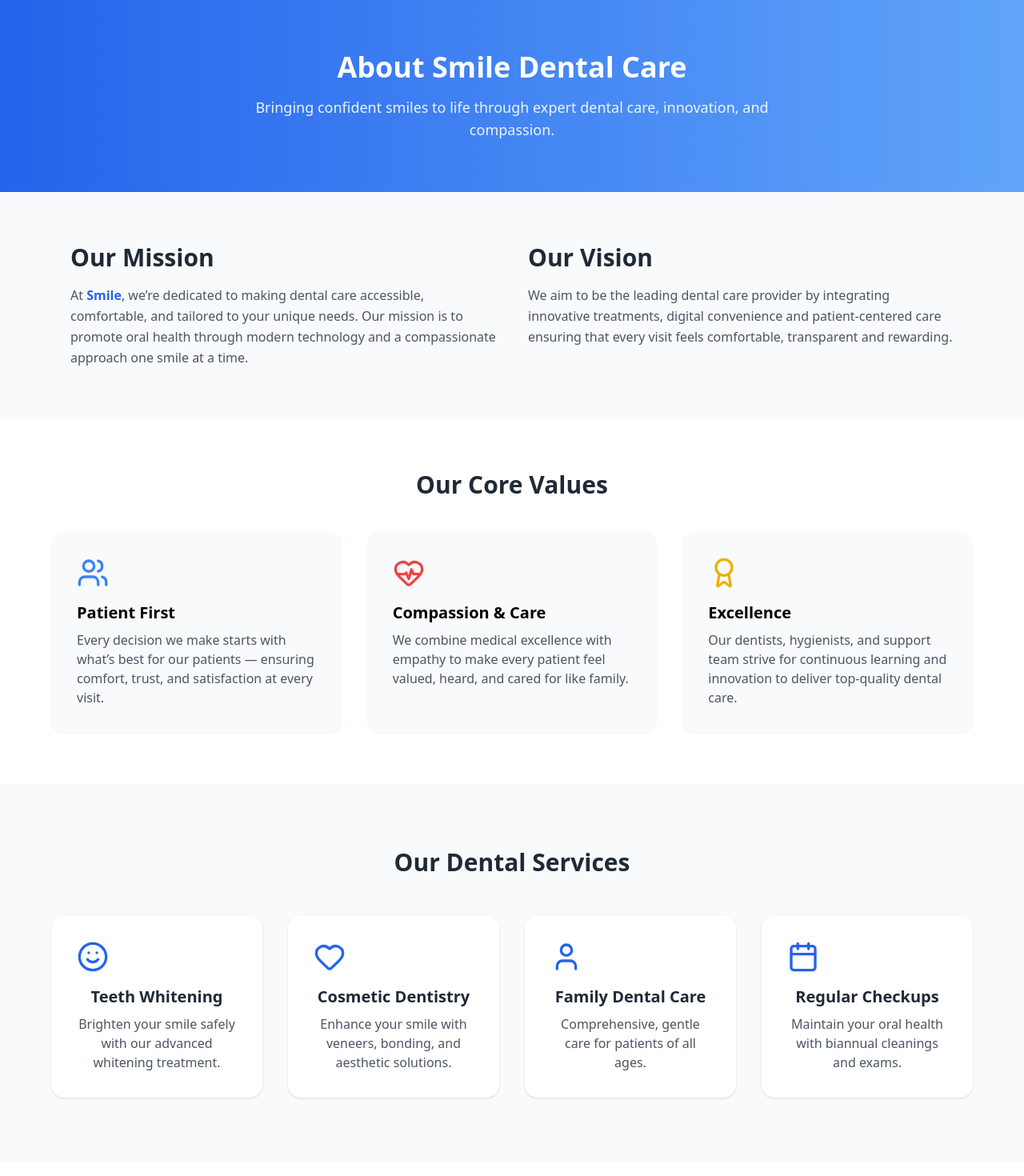
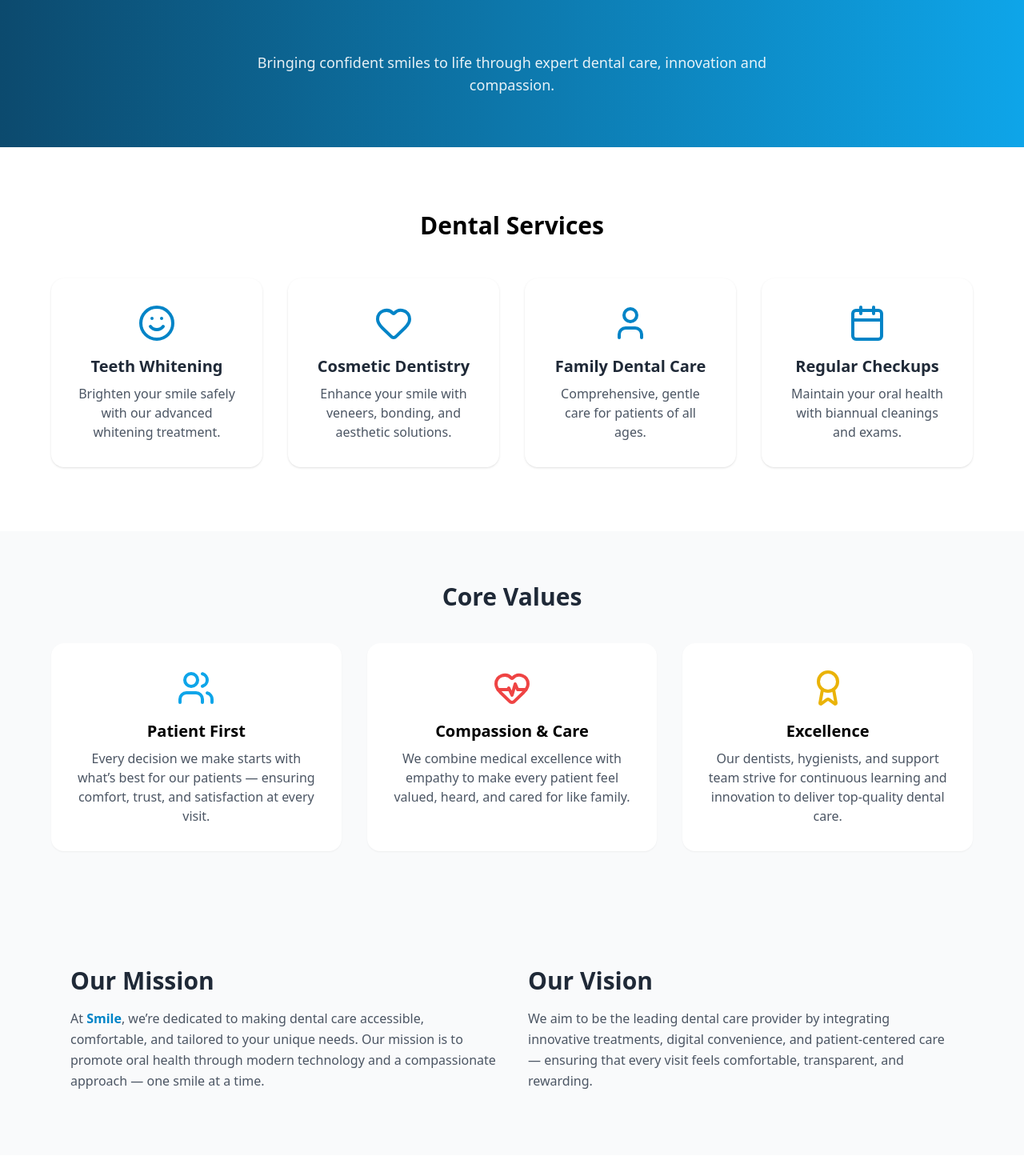
Before and after one commit to Chechep/smile, a React (Vite) app in the folder client/: page /about in a window 1280 px wide. Shown: the part 80-1550 px from the top of the page at 80% size. Built offline with nearby package versions, Linux system fonts and the light colour scheme.

Commit message:
update home

```diff
--- a/client/src/components/Footer.jsx
+++ b/client/src/components/Footer.jsx
@@ -2,7 +2,7 @@ export default function Footer() {
     return (
       <footer className="bg-blue-600 dark:bg-blue-800 text-white py-6 mt-16">
         <div className="max-w-6xl mx-auto text-center">
-          <p>© {new Date().getFullYear()} Smile Dental. All rights reserved.</p>
+          <p>© {new Date().getFullYear()} Smile. All rights reserved.</p>
           <p className="text-sm opacity-80 mt-2">Empowering bright smiles with modern dental care.</p>
         </div>
       </footer>
--- a/client/src/pages/About.jsx
+++ b/client/src/pages/About.jsx
@@ -1,25 +1,42 @@
 import { motion } from "framer-motion";
-import { Users, HeartPulse, Award, Smile, Heart, User, Calendar } from "lucide-react";
+import {
+  Users,
+  HeartPulse,
+  Award,
+  Smile,
+  Heart,
+  User,
+  Calendar,
+} from "lucide-react";
+
+const fadeInUp = {
+  hidden: { opacity: 0, y: 40 },
+  visible: (delay = 0) => ({
+    opacity: 1,
+    y: 0,
+    transition: { delay, duration: 0.6, ease: "easeOut" },
+  }),
+};
 
 export default function AboutServices() {
   const services = [
     {
-      icon: <Smile className="w-10 h-10 text-blue-600 mb-4" />,
+      icon: <Smile className="w-12 h-12 text-sky-600 mb-4 mx-auto" />,
       title: "Teeth Whitening",
       desc: "Brighten your smile safely with our advanced whitening treatment.",
     },
     {
-      icon: <Heart className="w-10 h-10 text-blue-600 mb-4" />,
+      icon: <Heart className="w-12 h-12 text-sky-600 mb-4 mx-auto" />,
       title: "Cosmetic Dentistry",
       desc: "Enhance your smile with veneers, bonding, and aesthetic solutions.",
     },
     {
-      icon: <User className="w-10 h-10 text-blue-600 mb-4" />,
+      icon: <User className="w-12 h-12 text-sky-600 mb-4 mx-auto" />,
       title: "Family Dental Care",
       desc: "Comprehensive, gentle care for patients of all ages.",
     },
     {
-      icon: <Calendar className="w-10 h-10 text-blue-600 mb-4" />,
+      icon: <Calendar className="w-12 h-12 text-sky-600 mb-4 mx-auto" />,
       title: "Regular Checkups",
       desc: "Maintain your oral health with biannual cleanings and exams.",
     },
@@ -28,87 +45,42 @@ export default function AboutServices() {
   return (
     <section className="min-h-screen bg-gray-50 dark:bg-gray-900 transition-colors">
       {/* ===== Hero Section ===== */}
-      <div className="text-center py-16 px-6 bg-gradient-to-r from-blue-600 to-blue-400 dark:from-blue-700 dark:to-blue-500 text-white">
-        <h1 className="text-4xl font-bold mb-4">About Smile Dental Care</h1>
+      <motion.div
+        initial="hidden"
+        whileInView="visible"
+        viewport={{ once: true }}
+        variants={fadeInUp}
+        className="text-center py-16 px-6 bg-gradient-to-r from-sky-900 to-sky-500 dark:from-black dark:to-sky-700 text-white"
+      >
         <p className="max-w-2xl mx-auto text-lg opacity-90">
-          Bringing confident smiles to life through expert dental care, innovation, and compassion.
+          Bringing confident smiles to life through expert dental care,
+          innovation and compassion.
         </p>
-      </div>
+      </motion.div>
 
-      {/* ===== Mission & Vision ===== */}
-      <div className="max-w-6xl mx-auto py-16 px-6 grid md:grid-cols-2 gap-10">
-        <div>
-          <h2 className="text-3xl font-semibold text-gray-800 dark:text-white mb-4">Our Mission</h2>
-          <p className="text-gray-600 dark:text-gray-400 leading-relaxed">
-            At <span className="font-semibold text-blue-600">Smile</span>, we’re dedicated to making dental care accessible,
-            comfortable, and tailored to your unique needs. Our mission is to promote oral health
-            through modern technology and a compassionate approach one smile at a time.
-          </p>
-        </div>
-        <div>
-          <h2 className="text-3xl font-semibold text-gray-800 dark:text-white mb-4">Our Vision</h2>
-          <p className="text-gray-600 dark:text-gray-400 leading-relaxed">
-            We aim to be the leading dental care provider by integrating innovative treatments,
-            digital convenience and patient-centered care ensuring that every visit feels comfortable,
-            transparent and rewarding.
-          </p>
-        </div>
-      </div>
-
-      {/* ===== Core Values ===== */}
-      <div className="bg-white dark:bg-gray-800 py-16 px-6">
-        <h2 className="text-3xl font-bold text-center text-gray-800 dark:text-white mb-10">
-          Our Core Values
+      {/* ===== Our Services ===== */}
+      <motion.div
+        initial="hidden"
+        whileInView="visible"
+        viewport={{ once: true }}
+        variants={fadeInUp}
+        className="py-20 px-6 md:px-16 bg-white dark:bg-black transition-colors"
+      >
+        <h2 className="text-3xl font-bold text-center mb-12 text-black dark:text-white">
+        Dental Services
         </h2>
 
-        <div className="max-w-6xl mx-auto grid md:grid-cols-3 gap-8">
-          <motion.div
-            whileHover={{ scale: 1.03 }}
-            className="bg-gray-50 dark:bg-gray-900 p-8 rounded-2xl shadow-sm hover:shadow-md transition"
-          >
-            <Users className="w-10 h-10 text-blue-500 mb-4" />
-            <h3 className="text-xl font-semibold mb-2 dark:text-white">Patient First</h3>
-            <p className="text-gray-600 dark:text-gray-400">
-              Every decision we make starts with what’s best for our patients — ensuring comfort, trust, and satisfaction at every visit.
-            </p>
-          </motion.div>
-
-          <motion.div
-            whileHover={{ scale: 1.03 }}
-            className="bg-gray-50 dark:bg-gray-900 p-8 rounded-2xl shadow-sm hover:shadow-md transition"
-          >
-            <HeartPulse className="w-10 h-10 text-red-500 mb-4" />
-            <h3 className="text-xl font-semibold mb-2 dark:text-white">Compassion & Care</h3>
-            <p className="text-gray-600 dark:text-gray-400">
-              We combine medical excellence with empathy to make every patient feel valued, heard, and cared for like family.
-            </p>
-          </motion.div>
-
-          <motion.div
-            whileHover={{ scale: 1.03 }}
-            className="bg-gray-50 dark:bg-gray-900 p-8 rounded-2xl shadow-sm hover:shadow-md transition"
-          >
-            <Award className="w-10 h-10 text-yellow-500 mb-4" />
-            <h3 className="text-xl font-semibold mb-2 dark:text-white">Excellence</h3>
-            <p className="text-gray-600 dark:text-gray-400">
-              Our dentists, hygienists, and support team strive for continuous learning and innovation to deliver top-quality dental care.
-            </p>
-          </motion.div>
-        </div>
-      </div>
-
-      {/* ===== Our Services ===== */}
-      <div className="py-20 px-6 md:px-16 bg-gray-50 dark:bg-gray-900 transition-colors">
-        <h2 className="text-3xl font-bold text-center mb-12 text-gray-800 dark:text-white">
-          Our Dental Services
-        </h2>
-
-        <div className="grid md:grid-cols-2 lg:grid-cols-4 gap-8 max-w-6xl mx-auto">
+        <div className="grid md:grid-cols-2 lg:grid-cols-4 gap-8 max-w-6xl mx-auto text-center">
           {services.map((service, index) => (
             <motion.div
               key={index}
-              className="p-8 rounded-2xl bg-white dark:bg-gray-800 shadow hover:shadow-lg transition text-center"
-              whileHover={{ scale: 1.03 }}
+              variants={fadeInUp}
+              custom={index * 0.2}
+              initial="hidden"
+              whileInView="visible"
+              viewport={{ once: true }}
+              className="p-8 rounded-2xl dark:bg-gray-800 shadow hover:shadow-lg transition"
+              whileHover={{ scale: 1.05 }}
             >
               {service.icon}
               <h3 className="text-xl font-semibold mb-2 text-gray-800 dark:text-white">
@@ -118,7 +90,104 @@ export default function AboutServices() {
             </motion.div>
           ))}
         </div>
-      </div>
+      </motion.div>
+
+      {/* ===== Core Values ===== */}
+      <motion.div
+        initial="hidden"
+        whileInView="visible"
+        viewport={{ once: true }}
+        variants={fadeInUp}
+        className="bg-gray-50 dark:bg-gray-900 py-16 px-6"
+      >
+        <h2 className="text-3xl font-bold text-center text-gray-800 dark:text-white mb-10">
+        Core Values
+        </h2>
+
+        <div className="max-w-6xl mx-auto grid md:grid-cols-3 gap-8 text-center">
+          <motion.div
+            variants={fadeInUp}
+            custom={0.1}
+            whileHover={{ scale: 1.05 }}
+            className="bg-white dark:bg-gray-800 p-8 rounded-2xl shadow-sm hover:shadow-md transition"
+          >
+            <Users className="w-12 h-12 text-sky-500 mb-4 mx-auto" />
+            <h3 className="text-xl font-semibold mb-2 dark:text-white">
+              Patient First
+            </h3>
+            <p className="text-gray-600 dark:text-gray-400">
+              Every decision we make starts with what’s best for our patients —
+              ensuring comfort, trust, and satisfaction at every visit.
+            </p>
+          </motion.div>
+
+          <motion.div
+            variants={fadeInUp}
+            custom={0.2}
+            whileHover={{ scale: 1.05 }}
+            className="bg-white dark:bg-gray-800 p-8 rounded-2xl shadow-sm hover:shadow-md transition"
+          >
+            <HeartPulse className="w-12 h-12 text-red-500 mb-4 mx-auto" />
+            <h3 className="text-xl font-semibold mb-2 dark:text-white">
+              Compassion & Care
+            </h3>
+            <p className="text-gray-600 dark:text-gray-400">
+              We combine medical excellence with empathy to make every patient
+              feel valued, heard, and cared for like family.
+            </p>
+          </motion.div>
+
+          <motion.div
+            variants={fadeInUp}
+            custom={0.3}
+            whileHover={{ scale: 1.05 }}
+            className="bg-white dark:bg-gray-800 p-8 rounded-2xl shadow-sm hover:shadow-md transition"
+          >
+            <Award className="w-12 h-12 text-yellow-500 mb-4 mx-auto" />
+            <h3 className="text-xl font-semibold mb-2 dark:text-white">
+              Excellence
+            </h3>
+            <p className="text-gray-600 dark:text-gray-400">
+              Our dentists, hygienists, and support team strive for continuous
+              learning and innovation to deliver top-quality dental care.
+            </p>
+          </motion.div>
+        </div>
+      </motion.div>
+
+      {/* ===== Mission & Vision ===== */}
+      <motion.div
+        initial="hidden"
+        whileInView="visible"
+        viewport={{ once: true }}
+        variants={fadeInUp}
+        className="max-w-6xl mx-auto py-20 px-6 grid md:grid-cols-2 gap-10"
+      >
+        <motion.div variants={fadeInUp} custom={0.1}>
+          <h2 className="text-3xl font-semibold text-gray-800 dark:text-white mb-4">
+            Our Mission
+          </h2>
+          <p className="text-gray-600 dark:text-gray-400 leading-relaxed">
+            At <span className="font-semibold text-sky-600">Smile</span>, we’re
+            dedicated to making dental care accessible, comfortable, and
+            tailored to your unique needs. Our mission is to promote oral health
+            through modern technology and a compassionate approach — one smile
+            at a time.
+          </p>
+        </motion.div>
+
+        <motion.div variants={fadeInUp} custom={0.2}>
+          <h2 className="text-3xl font-semibold text-gray-800 dark:text-white mb-4">
+            Our Vision
+          </h2>
+          <p className="text-gray-600 dark:text-gray-400 leading-relaxed">
+            We aim to be the leading dental care provider by integrating
+            innovative treatments, digital convenience, and patient-centered
+            care — ensuring that every visit feels comfortable, transparent, and
+            rewarding.
+          </p>
+        </motion.div>
+      </motion.div>
     </section>
   );
 }
--- a/client/src/pages/Home.jsx
+++ b/client/src/pages/Home.jsx
@@ -1,38 +1,93 @@
 import { motion } from "framer-motion";
 import { Link } from "react-router-dom";
-import { Star } from "lucide-react";
-import DentistCard from "../components/DentistCard";
+import { User, Smile, Heart, Calendar } from "lucide-react";
+
+const fadeInUp = {
+  hidden: { opacity: 0, y: 40 },
+  visible: (delay = 0) => ({
+    opacity: 1,
+    y: 0,
+    transition: { delay, duration: 0.6, ease: "easeOut" },
+  }),
+};
 
 export default function Home() {
+  const services = [
+    {
+      icon: <Smile className="w-12 h-12 text-sky-600 mb-4 mx-auto" />,
+      title: "Teeth Whitening",
+      desc: "Brighten your smile safely with our advanced whitening treatment.",
+    },
+    {
+      icon: <Heart className="w-12 h-12 text-sky-600 mb-4 mx-auto" />,
+      title: "Cosmetic Dentistry",
+      desc: "Enhance your smile with veneers, bonding, and aesthetic solutions.",
+    },
+    {
+      icon: <User className="w-12 h-12 text-sky-600 mb-4 mx-auto" />,
+      title: "Family Dental Care",
+      desc: "Comprehensive, gentle care for patients of all ages.",
+    },
+    {
+      icon: <Calendar className="w-12 h-12 text-sky-600 mb-4 mx-auto" />,
+      title: "Regular Checkups",
+      desc: "Maintain your oral health with biannual cleanings and exams.",
+    },
+  ];
+
+  const testimonials = [
+    {
+      name: "Jane Mwangi",
+      review:
+        "Amazing experience! The staff were so kind and professional. I finally enjoy my dental visits!",
+      rating: 5,
+    },
+    {
+      name: "Brian Otieno",
+      review:
+        "Dr. Kim gave me the perfect smile I’ve always wanted. Highly recommend Smile Dental!",
+      rating: 4.8,
+    },
+    {
+      name: "Lilian Wambui",
+      review:
+        "Their tech and attention to detail are unmatched. The environment is clean and comfortable.",
+      rating: 5,
+    },
+  ];
+
   return (
     <div className="min-h-screen bg-gray-50 dark:bg-gray-900 transition-colors">
-      {/* Hero Section */}
+      {/* ===== Hero Section ===== */}
       <section className="flex flex-col-reverse md:flex-row items-center justify-between px-6 md:px-16 py-20">
         <motion.div
           className="text-center md:text-left md:w-1/2"
-          initial={{ opacity: 0, y: 30 }}
-          animate={{ opacity: 1, y: 0 }}
-          transition={{ duration: 0.6 }}
+          initial="hidden"
+          whileInView="visible"
+          viewport={{ once: true }}
+          variants={fadeInUp}
         >
           <h1 className="text-4xl md:text-5xl font-bold text-gray-800 dark:text-white mb-4">
-            Brighten Your Smile with <span className="text-blue-600">Smile Dental</span>
+            Brighten Your Smile with{" "}
+            <span className="text-sky-600">Smile Dental</span>
           </h1>
           <p className="text-gray-600 dark:text-gray-300 mb-6 leading-relaxed">
-            Experience professional dental care with a personal touch.
-            From check-ups to cosmetic procedures — we make your smile shine confidently.
+            Experience professional dental care with a personal touch. From
+            check-ups to cosmetic procedures — we make your smile shine
+            confidently.
           </p>
           <div className="flex gap-4 justify-center md:justify-start">
             <Link
-              to="/signup"
-              className="bg-blue-600 hover:bg-blue-700 text-white font-semibold py-3 px-6 rounded-xl shadow transition"
+              to="/about"
+              className="bg-sky-600 hover:bg-sky-700 text-white font-semibold py-3 px-6 rounded-xl shadow transition"
             >
-              Book Appointment
+              Explore Services
             </Link>
             <Link
-              to="/services"
-              className="border border-blue-600 hover:bg-blue-600 hover:text-white text-blue-600 font-semibold py-3 px-6 rounded-xl shadow transition"
+              to="/login"
+              className="border border-sky-600 hover:bg-sky-600 hover:text-white text-sky-600 font-semibold py-3 px-6 rounded-xl shadow transition"
             >
-              Explore Services
+              Get Started
             </Link>
           </div>
         </motion.div>
@@ -41,107 +96,111 @@ export default function Home() {
           src="https://images.unsplash.com/photo-1606813902912-0d7a3b3b5e29?auto=format&fit=crop&w=800&q=80"
           alt="Dental Care"
           className="w-full md:w-1/2 rounded-3xl shadow-lg mb-10 md:mb-0"
-          initial={{ opacity: 0, scale: 0.9 }}
-          animate={{ opacity: 1, scale: 1 }}
-          transition={{ duration: 0.6 }}
+          initial="hidden"
+          whileInView="visible"
+          viewport={{ once: true }}
+          variants={fadeInUp}
         />
       </section>
 
-      {/* Featured Dentists */}
-      <section className="py-20 px-6 md:px-16 bg-white dark:bg-gray-800 transition-colors">
+      {/* ===== Services Section ===== */}
+      <motion.section
+        initial="hidden"
+        whileInView="visible"
+        viewport={{ once: true }}
+        variants={fadeInUp}
+        className="py-20 px-6 md:px-16 bg-white dark:bg-gray-800 transition-colors"
+      >
         <h2 className="text-3xl font-bold text-center mb-12 text-gray-800 dark:text-white">
-          Meet Our Specialists
+          Our Dental Services
         </h2>
 
-        <div className="grid md:grid-cols-3 gap-8 max-w-6xl mx-auto">
-          <DentistCard
-            name="Dr. Sarah Mumo"
-            specialty="Orthodontist"
-            image="https://images.unsplash.com/photo-1606813902912-0d7a3b3b5e29?auto=format&fit=crop&w=500&q=80"
-            rating={4.9}
-          />
-          <DentistCard
-            name="Dr. Daniel Kim"
-            specialty="Cosmetic Dentist"
-            image="https://images.unsplash.com/photo-1607746882042-944635dfe10e?auto=format&fit=crop&w=500&q=80"
-            rating={4.8}
-          />
-          <DentistCard
-            name="Dr. Maria Wekesa"
-            specialty="Pediatric Dentist"
-            image="https://images.unsplash.com/photo-1588776814546-99b76fb-5c66b6?auto=format&fit=crop&w=500&q=80"
-            rating={5.0}
-          />
+        <div className="grid md:grid-cols-4 gap-8 max-w-6xl mx-auto text-center">
+          {services.map((service, index) => (
+            <motion.div
+              key={index}
+              variants={fadeInUp}
+              custom={index * 0.2}
+              whileHover={{ scale: 1.05 }}
+              className="p-8 rounded-2xl bg-gray-50 dark:bg-gray-900 shadow-sm hover:shadow-lg transition"
+            >
+              {service.icon}
+              <h3 className="text-xl font-semibold text-gray-800 dark:text-white mb-3">
+                {service.title}
+              </h3>
+              <p className="text-gray-600 dark:text-gray-400">{service.desc}</p>
+            </motion.div>
+          ))}
         </div>
-      </section>
+      </motion.section>
 
-      {/* Appointment CTA */}
-      <section className="text-center py-24 px-6 bg-gradient-to-r from-blue-500 to-blue-600 dark:from-blue-700 dark:to-blue-800 text-white transition">
-        <motion.h2
-          className="text-3xl md:text-4xl font-bold mb-6"
-          initial={{ opacity: 0, y: 30 }}
-          whileInView={{ opacity: 1, y: 0 }}
-          transition={{ duration: 0.6 }}
-        >
-          Ready for Your Healthier Smile?
-        </motion.h2>
-        <p className="max-w-2xl mx-auto mb-8 opacity-90">
-          Book an appointment today and start your journey toward a confident, radiant smile.
-        </p>
-        <Link
-          to="/signup"
-          className="bg-white text-blue-600 font-semibold py-3 px-6 rounded-xl shadow hover:bg-gray-100 transition"
-        >
-          Book Now
-        </Link>
-      </section>
-
-      {/* Testimonials */}
-      <section className="py-20 px-6 md:px-16 bg-white dark:bg-gray-800 transition-colors">
+      {/* ===== Testimonials ===== */}
+      <motion.section
+        initial="hidden"
+        whileInView="visible"
+        viewport={{ once: true }}
+        variants={fadeInUp}
+        className="py-20 px-6 md:px-16 bg-gray-50 dark:bg-gray-900 transition-colors"
+      >
         <h2 className="text-3xl font-bold text-center mb-12 text-gray-800 dark:text-white">
           What Our Patients Say
         </h2>
 
         <div className="grid md:grid-cols-3 gap-8 max-w-6xl mx-auto">
-          {[
-            {
-              name: "Jane Mwangi",
-              review:
-                "Amazing experience! The staff were so kind and professional. I finally enjoy my dental visits!",
-              rating: 5,
-            },
-            {
-              name: "Brian Otieno",
-              review:
-                "Dr. Kim gave me the perfect smile I’ve always wanted. Highly recommend Smile Dental!",
-              rating: 4.8,
-            },
-            {
-              name: "Lilian Wambui",
-              review:
-                "Their tech and attention to detail are unmatched. The environment is clean and comfortable.",
-              rating: 5,
-            },
-          ].map((testimonial, index) => (
+          {testimonials.map((testimonial, index) => (
             <motion.div
               key={index}
-              className="p-8 rounded-2xl bg-gray-50 dark:bg-gray-900 shadow-sm hover:shadow-lg transition text-center"
+              variants={fadeInUp}
+              custom={index * 0.2}
               whileHover={{ scale: 1.03 }}
+              className="p-8 rounded-2xl bg-white dark:bg-gray-800 shadow-sm hover:shadow-lg transition text-center"
             >
-              <Star className="w-10 h-10 text-yellow-400 mx-auto mb-4" />
+              <User className="w-10 h-10 text-sky-600 mx-auto mb-4" />
               <p className="text-gray-600 dark:text-gray-400 mb-4 italic">
                 “{testimonial.review}”
               </p>
               <h3 className="font-semibold text-gray-800 dark:text-white">
                 {testimonial.name}
               </h3>
-              <p className="text-sm text-blue-600 dark:text-blue-400">
-                ⭐ {testimonial.rating} / 5.0
+              <p className="text-sm text-sky-600 dark:text-sky-400">
+                {testimonial.rating} / 5.0
               </p>
             </motion.div>
           ))}
         </div>
-      </section>
+      </motion.section>
+
+      {/* ===== Mission & Vision ===== */}
+      <motion.section
+        initial="hidden"
+        whileInView="visible"
+        viewport={{ once: true }}
+        variants={fadeInUp}
+        className="max-w-6xl mx-auto py-20 px-6 grid md:grid-cols-2 gap-10"
+      >
+        <motion.div variants={fadeInUp} custom={0.1}>
+          <h2 className="text-3xl font-semibold text-gray-800 dark:text-white mb-4">
+            Our Mission
+          </h2>
+          <p className="text-gray-600 dark:text-gray-400 leading-relaxed">
+            At <span className="font-semibold text-sky-600">Smile Dental</span>,
+            we’re dedicated to making dental care accessible, comfortable, and
+            tailored to every patient’s needs. Our mission is to promote oral
+            health through technology and compassion — one smile at a time.
+          </p>
+        </motion.div>
+
+        <motion.div variants={fadeInUp} custom={0.2}>
+          <h2 className="text-3xl font-semibold text-gray-800 dark:text-white mb-4">
+            Our Vision
+          </h2>
+          <p className="text-gray-600 dark:text-gray-400 leading-relaxed">
+            We aim to be the leading dental provider in Kenya, known for
+            innovation, digital convenience, and a patient-first approach that
+            makes every visit pleasant, transparent, and empowering.
+          </p>
+        </motion.div>
+      </motion.section>
     </div>
   );
 }
```
